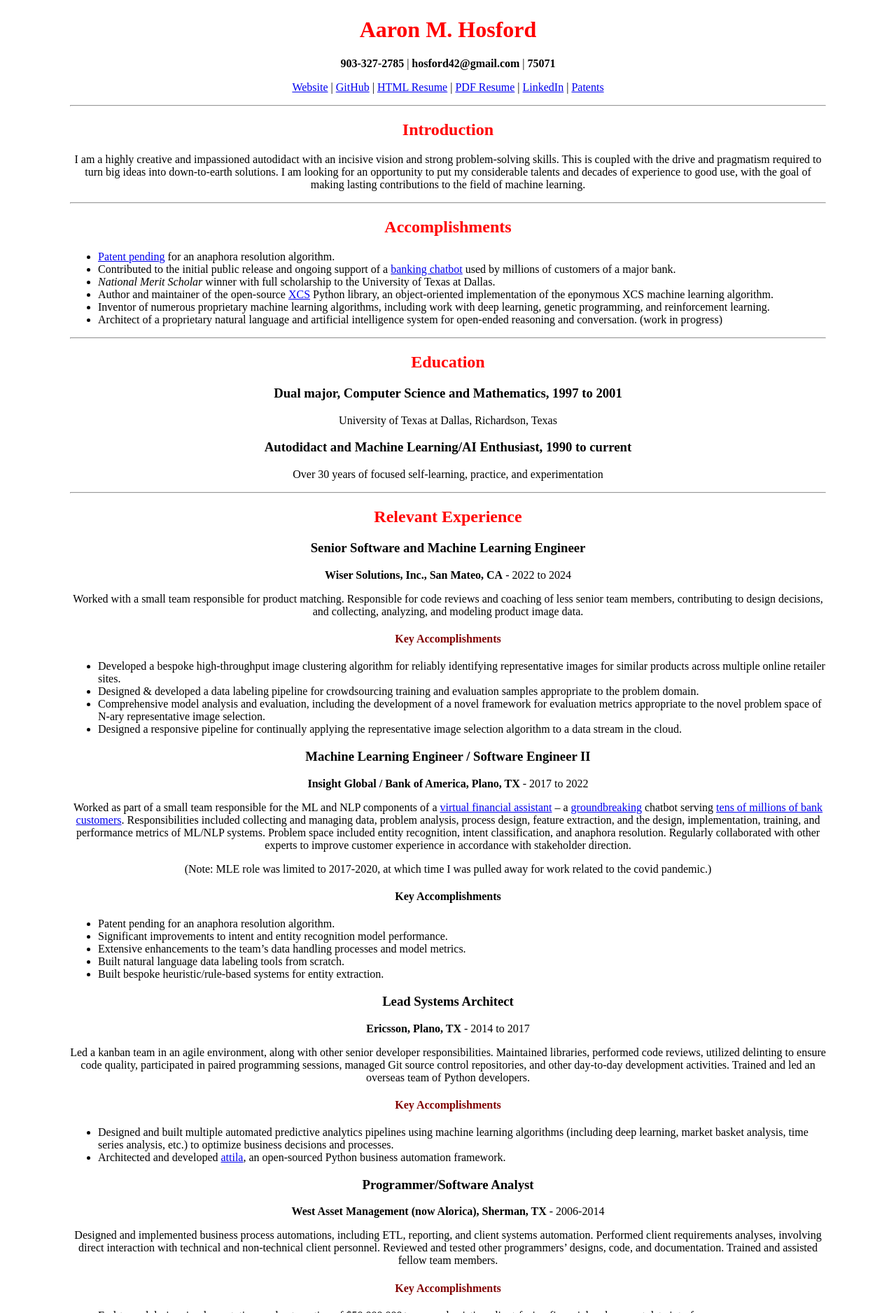
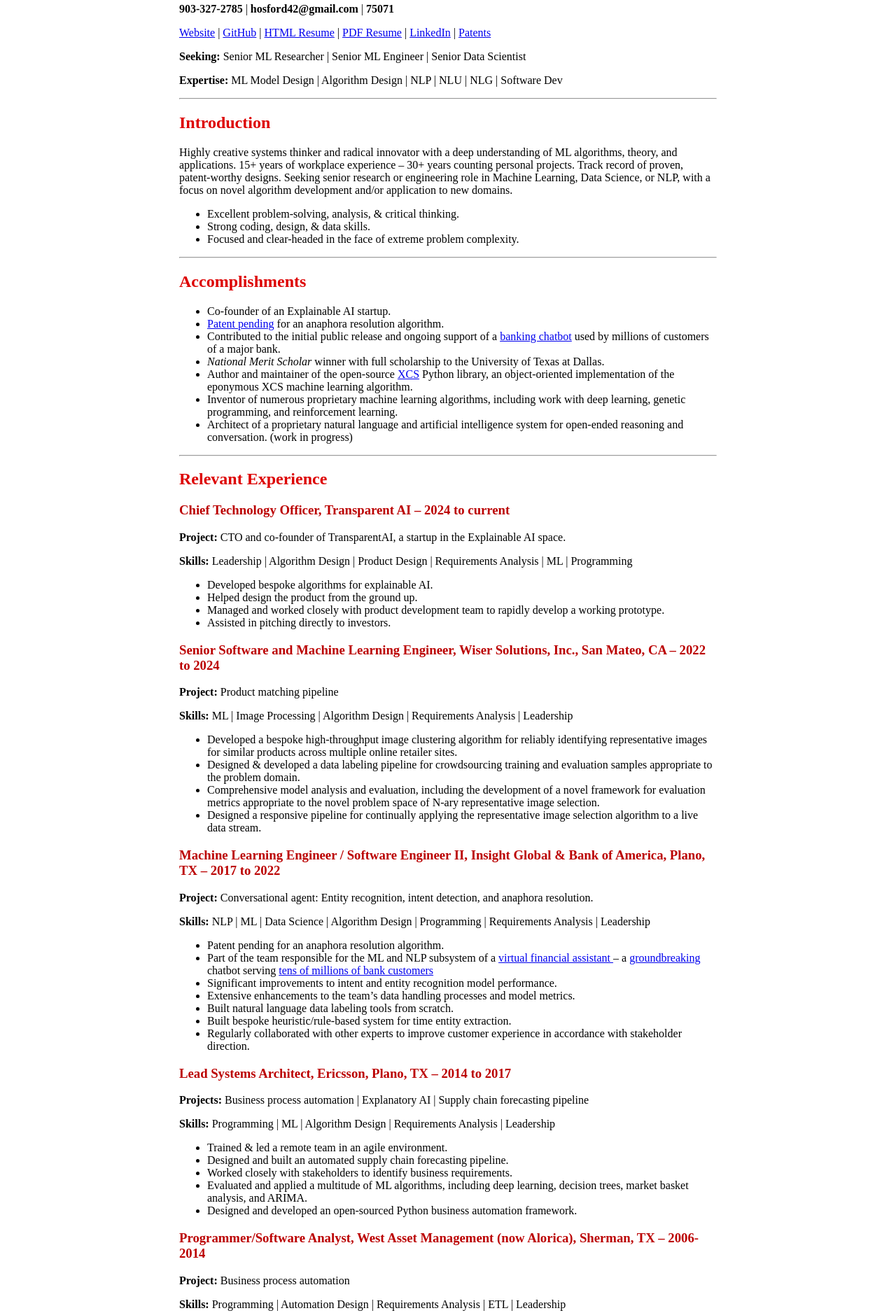
Before and after one commit to hosford42/hosford42.github.io, a plain HTML site: page resume.html in a window 1280 px wide. Shown: the part 76-1952 px from the top of the page at 70% size. Drawn offline with Linux system fonts and the light colour scheme.

Commit message:
Updated resume

```diff
--- a/resume.html
+++ b/resume.html
@@ -1,103 +1,254 @@
 <!DOCTYPE html>
-<html lang="en">
+<html>
 <head>
-    <meta charset="UTF-8">
+	<meta http-equiv="content-type" content="text/html; charset=utf-8"/>
+	<meta name="keywords" content="resume machine learning research researcher engineer engineering algorithm design data science scientist natural language NLP NLU NLG Python TensorFlow Keras NumPy tensor statistics" />
 	<title>Aaron Hosford - Resume</title>
-    <style>
+	<style type="text/css">
 		body {
-            text-align: center;
-            margin: 100px;
+			text-align: left;
+			margin-left: 20%;
+			margin-right: 20%;
+			font-family: 'Times New Roman', Georgia, Garamond, serif
 		}
-        li {
-            text-align: left;
-        }
-        h1 {
-            color: red;
-        }
-        h2 {
-            color: red;
-        }
-        #key-accomplishments-2, #key-accomplishments-1, #key-accomplishments {
-            color: maroon;
-
-        }
-        @media print {
-            .pagebreak { page-break-before: always; }
-        }
+		h1 { color: #ff0000 }
+		h2 { color: #dd0000 }
+		h3 { color: #bb0000 }
+		h4 { color: #990000 }
 	</style>
 </head>
-<body>
-<h1 id="aaron-m.-hosford">Aaron M. Hosford</h1>
-<p><strong>903-327-2785</strong> | <strong>hosford42@gmail.com</strong> | <strong>75071</strong></p>
-<p><a href="https://hosford42.github.io">Website</a> | <a href="https://github.com/hosford42">GitHub</a> | <a href="https://hosford42.github.io/resume.html">HTML Resume</a> | <a href="https://hosford42.github.io/AaronHosford.pdf">PDF Resume</a> | <a href="https://www.linkedin.com/in/aaron-hosford/">LinkedIn</a> | <a href="https://patents.justia.com/inventor/aaron-michael-hosford">Patents</a></p>
-<hr />
-<h2 id="introduction">Introduction</h2>
-<p>I am a highly creative and impassioned autodidact with an incisive vision and strong problem-solving skills. This is coupled with the drive and pragmatism required to turn big ideas into down-to-earth solutions. I am looking for an opportunity to put my considerable talents and decades of experience to good use, with the goal of making lasting contributions to the field of machine learning.</p>
-<hr />
-<h2 id="accomplishments">Accomplishments</h2>
+<body lang="en-US" dir="ltr">
+<h1>Aaron M. Hosford</h1>
+<p>
+	<strong>903-327-2785</strong> |
+	<strong>hosford42@gmail.com</strong> |
+	<strong>75071</strong>
+</p>
+<p>
+	<a href="https://hosford42.github.io/">Website</a> |
+	<a href="https://github.com/hosford42">GitHub</a> |
+	<a href="https://hosford42.github.io/resume.html">HTML Resume</a> |
+	<a href="https://hosford42.github.io/AaronHosford.pdf">PDF Resume</a> |
+	<a href="https://www.linkedin.com/in/aaron-hosford/">LinkedIn</a> |
+	<a href="https://patents.justia.com/inventor/aaron-michael-hosford">Patents</a>
+</p>
+<p><b>Seeking:</b> Senior ML Researcher | Senior ML Engineer | Senior Data Scientist</p>
+<p><b>Expertise:</b> ML Model Design | Algorithm Design | NLP | NLU | NLG | Software Dev</p>
+<hr/>
+<div>
+	<h2>Introduction</h2>
+	<p>
+		Highly creative systems thinker and radical innovator with a deep understanding of ML algorithms, theory, and
+		applications. 15+ years of workplace experience – 30+ years counting personal projects. Track record of proven,
+		patent-worthy designs. Seeking senior research or engineering role in Machine Learning, Data Science, or NLP,
+		with a focus on novel algorithm development and/or application to new domains.
+	</p>
 	<ul>
-<li><a href="https://patents.justia.com/inventor/aaron-michael-hosford">Patent pending</a> for an anaphora resolution algorithm.</li>
-<li>Contributed to the initial public release and ongoing support of a <a href="https://promotions.bankofamerica.com/consumer/ericabyyourside">banking chatbot</a> used by millions of customers of a major bank.</li>
+		<li>Excellent problem-solving, analysis, &amp; critical thinking.</li>
+		<li>Strong coding, design, &amp; data skills.</li>
+		<li>Focused and clear-headed in the face of extreme problem complexity.</li>
+	</ul>
+</div>
+<hr/>
+<div>
+	<h2>Accomplishments</h2>
+	<ul>
+		<li>Co-founder of an Explainable AI startup.</li>
+		<li>
+			<a href="https://patents.justia.com/inventor/aaron-michael-hosford">Patent pending</a> for an anaphora
+			resolution algorithm.
+		</li>
+		<li>
+			Contributed to the initial public release and ongoing support of a
+			<a href="https://promotions.bankofamerica.com/consumer/ericabyyourside">banking chatbot</a> used by millions of
+			customers of a major bank.
+		</li>
 		<li><em>National Merit Scholar</em> winner with full scholarship to the University of Texas at Dallas.</li>
-<li>Author and maintainer of the open-source <a href="http://hosford42.github.io/xcs/">XCS</a> Python library, an object-oriented implementation of the eponymous XCS machine learning algorithm.</li>
-<li>Inventor of numerous proprietary machine learning algorithms, including work with deep learning, genetic programming, and reinforcement learning.</li>
-<li>Architect of a proprietary natural language and artificial intelligence system for open-ended reasoning and conversation. (work in progress)</li>
+		<li>
+			Author and maintainer of the open-source <a href="http://hosford42.github.io/xcs/">XCS</a> Python library, an
+			object-oriented implementation of the eponymous XCS machine learning algorithm.
+		</li>
+		<li>
+			Inventor of numerous proprietary machine learning algorithms, including work with deep learning, genetic
+			programming, and reinforcement learning.
+		</li>
+		<li>
+			Architect of a proprietary natural language and artificial intelligence system for open-ended reasoning and
+			conversation. (work in progress)
+		</li>
 	</ul>
-<hr />
-<h2 id="education">Education</h2>
-<h3 id="dual-major-computer-science-and-mathematics-1997-to-2001">Dual major, Computer Science and Mathematics, 1997 to 2001</h3>
-<p>University of Texas at Dallas, Richardson, Texas</p>
-<h3 id="autodidact-and-machine-learningai-enthusiast-1990-to-current">Autodidact and Machine Learning/AI Enthusiast, 1990 to current</h3>
-<p>Over 30 years of focused self-learning, practice, and experimentation</p>
-<hr />
-<div class="pagebreak"></div>
-<h2 id="relevant-experience">Relevant Experience</h2>
-<h3 id="senior-software-and-machine-learning-engineer">Senior Software and Machine Learning Engineer</h3>
-<p><strong>Wiser Solutions, Inc., San Mateo, CA</strong> - 2022 to 2024</p>
-<p>Worked with a small team responsible for product matching. Responsible for code reviews and coaching of less
-senior team members, contributing to design decisions, and collecting, analyzing, and modeling product image data.</p>
-<h4 id="key-accomplishments">Key Accomplishments</h4>
+</div>
+<hr/>
+<div>
+	<h2>Relevant Experience</h2>
+	<div>
+		<h3>Chief Technology Officer, Transparent AI – 2024 to current</h3>
+		<p><b>Project:</b> CTO and co-founder of TransparentAI, a startup in the Explainable AI space.</p>
+		<p><b>Skills:</b> Leadership | Algorithm Design | Product Design | Requirements Analysis | ML | Programming</p>
 		<ul>
-<li>Developed a bespoke high-throughput image clustering algorithm for reliably identifying representative
-images for similar products across multiple online retailer sites.</li>
-<li>Designed & developed a data labeling pipeline for crowdsourcing training and evaluation samples appropriate
-to the problem domain.</li>
-<li>Comprehensive model analysis and evaluation, including the development of a novel framework for evaluation
-metrics appropriate to the novel problem space of N-ary representative image selection.</li>
-<li>Designed a responsive pipeline for continually applying the representative image selection algorithm to
-a data stream in the cloud.</li>
+			<li>Developed bespoke algorithms for explainable AI.</li>
+			<li>Helped design the product from the ground up.</li>
+			<li>Managed and worked closely with product development team to rapidly develop a working prototype.</li>
+			<li>Assisted in pitching directly to investors.</li>
 		</ul>
-<h3 id="machine-learning-engineer-software-engineer-ii">Machine Learning Engineer / Software Engineer II</h3>
-<p><strong>Insight Global / Bank of America, Plano, TX</strong> - 2017 to 2022</p>
-<p>Worked as part of a small team responsible for the ML and NLP components of a <a href="https://promotions.bankofamerica.com/digitalbanking/mobilebanking/erica">virtual financial assistant</a> – a <a href="https://thefinancialbrand.com/news/banking-technology/bank-of-america-chatbot-erica-retail-banking-virtual-assistant-84350/">groundbreaking</a> chatbot serving <a href="https://tearsheet.co/artificial-intelligence/a-deeper-look-into-what-makes-a-successful-chatbot-with-bank-of-americas-erica/">tens of millions of bank customers</a>. Responsibilities included collecting and managing data, problem analysis, process design, feature extraction, and the design, implementation, training, and performance metrics of ML/NLP systems. Problem space included entity recognition, intent classification, and anaphora resolution. Regularly collaborated with other experts to improve customer experience in accordance with stakeholder direction.</p>
-<p>(Note: MLE role was limited to 2017-2020, at which time I was pulled away for work related to the covid pandemic.)</p>
-<h4 id="key-accomplishments-0">Key Accomplishments</h4>
+	</div>
+	<div>
+		<h3>Senior Software and Machine Learning Engineer, Wiser Solutions, Inc., San Mateo, CA – 2022 to 2024</h3>
+		<p><b>Project:</b> Product matching pipeline</p>
+		<p><b>Skills:</b> ML | Image Processing | Algorithm Design | Requirements Analysis | Leadership</p>
+		<ul>
+			<li>
+				Developed a bespoke high-throughput image clustering algorithm for reliably identifying representative images
+				for similar products across multiple online retailer sites.
+			</li>
+			<li>
+				Designed &amp; developed a data labeling pipeline for crowdsourcing training and evaluation samples appropriate
+				to the problem domain.
+			</li>
+			<li>
+				Comprehensive model analysis and evaluation, including the development of a novel framework for evaluation
+				metrics appropriate to the novel problem space of N-ary representative image selection.
+			</li>
+			<li>
+				Designed a responsive pipeline for continually applying the representative image selection algorithm to a live
+				data stream.
+			</li>
+		</ul>
+	</div>
+	<div>
+		<h3>Machine Learning Engineer / Software Engineer II, Insight Global & Bank of America, Plano, TX – 2017 to 2022</h3>
+		<p><b>Project:</b> Conversational agent: Entity recognition, intent detection, and anaphora resolution.</p>
+		<p><b>Skills:</b> NLP | ML | Data Science | Algorithm Design | Programming | Requirements Analysis | Leadership</p>
 		<ul>
 			<li>Patent pending for an anaphora resolution algorithm.</li>
+			<li>
+				Part of the team responsible for the ML and NLP subsystem of a
+				<a href="https://promotions.bankofamerica.com/digitalbanking/mobilebanking/erica">
+					virtual financial assistant
+				</a> – a
+				<a href="https://thefinancialbrand.com/news/banking-technology/bank-of-america-chatbot-erica-retail-banking-virtual-assistant-84350/">
+					groundbreaking
+				</a>
+				chatbot serving
+				<a href="https://tearsheet.co/artificial-intelligence/a-deeper-look-into-what-makes-a-successful-chatbot-with-bank-of-americas-erica/">
+					tens of millions of bank customers
+				</a>
+			</li>
 			<li>Significant improvements to intent and entity recognition model performance.</li>
 			<li>Extensive enhancements to the team’s data handling processes and model metrics.</li>
 			<li>Built natural language data labeling tools from scratch.</li>
-<li>Built bespoke heuristic/rule-based systems for entity extraction.</li>
+			<li>Built bespoke heuristic/rule-based system for time entity extraction.</li>
+			<li>
+				Regularly collaborated with other experts to improve customer experience in accordance with stakeholder
+				direction.
+			</li>
 		</ul>
-<div class="pagebreak"></div>
-<h3 id="lead-systems-architect">Lead Systems Architect</h3>
-<p><strong>Ericsson, Plano, TX</strong> - 2014 to 2017</p>
-<p>Led a kanban team in an agile environment, along with other senior developer responsibilities. Maintained libraries, performed code reviews, utilized delinting to ensure code quality, participated in paired programming sessions, managed Git source control repositories, and other day-to-day development activities. Trained and led an overseas team of Python developers.</p>
-<h4 id="key-accomplishments-1">Key Accomplishments</h4>
+	</div>
+	<div>
+		<h3>Lead Systems Architect, Ericsson, Plano, TX – 2014 to 2017</h3>
+		<p><b>Projects:</b> Business process automation | Explanatory AI | Supply chain forecasting pipeline</p>
+		<p><b>Skills:</b> Programming | ML | Algorithm Design | Requirements Analysis | Leadership</p>
 		<ul>
-<li>Designed and built multiple automated predictive analytics pipelines using machine learning algorithms (including deep learning, market basket analysis, time series analysis, etc.) to optimize business decisions and processes.</li>
-<li>Architected and developed <a href="https://github.com/SaintAttila/attila">attila</a>, an open-sourced Python business automation framework.</li>
+			<li>Trained & led a remote team in an agile environment.</li>
+			<li>Designed and built an automated supply chain forecasting pipeline.</li>
+			<li>Worked closely with stakeholders to identify business requirements.</li>
+			<li>
+				Evaluated and applied a multitude of ML algorithms, including deep learning, decision trees, market basket
+				analysis, and ARIMA.
+			</li>
+			<li>Designed and developed an open-sourced Python business automation framework.</li>
 		</ul>
-<h3 id="programmersoftware-analyst">Programmer/Software Analyst</h3>
-<p><strong>West Asset Management (now Alorica), Sherman, TX</strong> - 2006-2014</p>
-<p>Designed and implemented business process automations, including ETL, reporting, and client systems automation. Performed client requirements analyses, involving direct interaction with technical and non-technical client personnel. Reviewed and tested other programmers’ designs, code, and documentation. Trained and assisted fellow team members.</p>
-<h4 id="key-accomplishments-2">Key Accomplishments</h4>
+	</div>
+	<div>
+		<h3>Programmer/Software Analyst, West Asset Management (now Alorica), Sherman, TX – 2006-2014</h3>
+		<p><b>Project:</b> Business process automation</p>
+		<p><b>Skills:</b> Programming | Automation Design | Requirements Analysis | ETL | Leadership</p>
 		<ul>
-<li>End-to-end design, implementation, and automation of $50,000,000+ new and existing client-facing financial and account data interfaces.</li>
-<li>Conception, design, and coding of extensive contributions to CommonUtilities, the in-house business automation library.</li>
+			<li>
+				End-to-end design, implementation, and automation of $50,000,000+ new and existing client-facing financial and
+				account data interfaces.
+			</li>
+			<li>Conception, design, and coding of extensive contributions to the in-house business automation library.</li>
 		</ul>
-<h3 id="software-engineer">Software Engineer</h3>
-<p><strong>Ericsson, Richardson, TX</strong> - 1998-2001</p>
-<p>Coded network traffic simulations using the OPNET network traffic simulation engine. Worked with C, C++, Lisp, HTML, SGML, Perl (CGI), and Javascript.</p>
+		<h3>Software Engineer (Intern), Ericsson, Richardson, TX – 1998-2001</h3>
+		<p><b>Projects:</b> Network traffic analysis simulation | Telephony switch documentation management system</p>
+		<p><b>Skills:</b> Programming | OPNET Simulation | Product Design</p>
+	</div>
+</div>
+<hr/>
+<div>
+	<h2>Education</h2>
+	<h3>Dual major, Computer Science and Mathematics, 1997 to 2001</h3>
+	<p>University of Texas at Dallas, Richardson, Texas</p>
+	<h3>Autodidact and Machine Learning/AI Enthusiast, 1990 to current</h3>
+	<p>Over 30 years of focused self-learning, practice, and experimentation</p>
+</div>
+<hr/>
+<div hidden>
+	<h2>Other Info</h2>
+	Desired Positions:
+	<ul>
+		<li>Senior Machine Learning Researcher</li>
+		<li>Senior Machine Learning Engineer</li>
+		<li>Senior Data Scientist</li>
+	</ul>
+
+	Areas of Focus:
+	<ul>
+		<li>Algorithm Design</li>
+		<li>Machine Learning</li>
+		<li>Natural Language Processing</li>
+		<li>Natural Language Understanding</li>
+		<li>Natural Language Generation</li>
+		<li>Knowledge Graphs</li>
+		<li>Knowledge Representation</li>
+		<li>Hypervector Computing</li>
+		<li>Ontology</li>
+		<li>Optimization</li>
+		<li>Automation</li>
+		<li>Probability Theory</li>
+		<li>Topology</li>
+		<li>Metric Spaces</li>
+		<li>Statistics</li>
+		<li>Economic Theory</li>
+		<li>Axiology</li>
+		<li>Epistemology</li>
+		<li>Theorem Provers</li>
+		<li>Abstract Mathematics</li>
+		<li>Reinforcement Learning</li>
+		<li>Evolutionary Algorithms</li>
+		<li>Information Theory</li>
+		<li>Bayesian Methods</li>
+	</ul>
+
+	Technologies:
+	<ul>
+		<li>CUDA</li>
+		<li>TensorFlow</li>
+		<li>Keras</li>
+		<li>NumPy</li>
+		<li>XCS</li>
+	</ul>
+
+	Languages:
+	<ul>
+		<li>Python</li>
+		<li>C</li>
+		<li>C++</li>
+		<li>Java</li>
+		<li>SQL</li>
+	</ul>
+
+	Other Skills:
+	<ul>
+		<li>Problem Solving</li>
+		<li>Analysis</li>
+		<li>Critical Thinking</li>
+		<li>Creativity</li>
+		<li>Technical Writing</li>
+		<li>Requirements Analysis</li>
+		<li>Leadership</li>
+	</ul>
+</div>
 </body>
 </html>
```
Also changed, not shown: 3 other files. Lines whose indentation alone changed are shown as unchanged.
